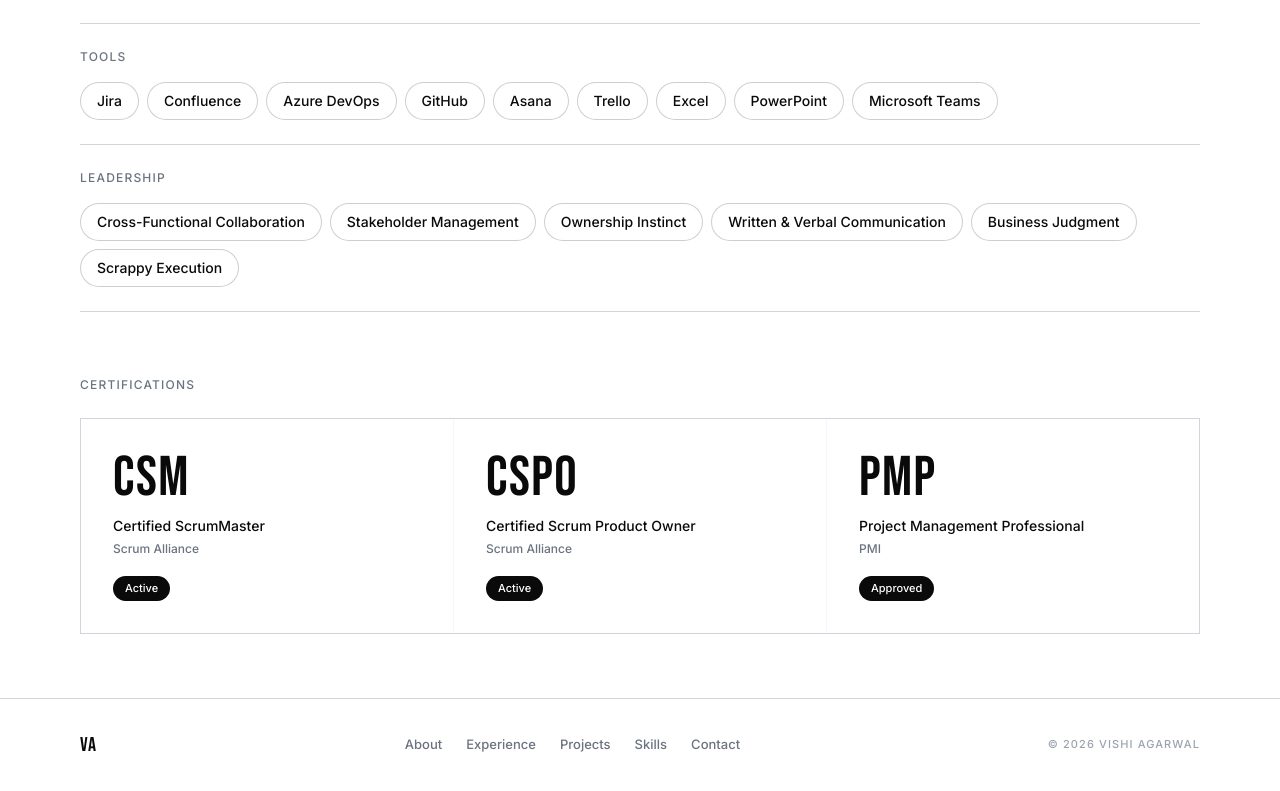
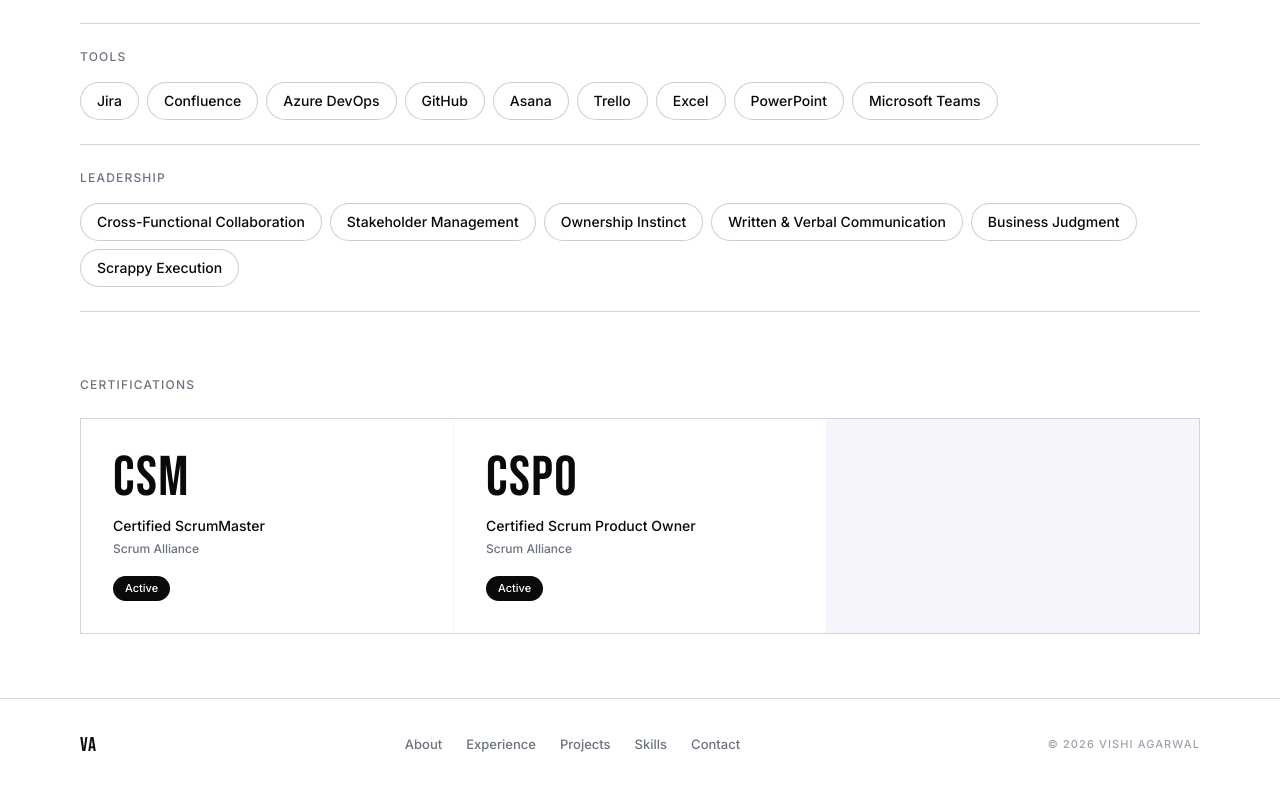
Before and after one commit to VishiAgarwal15/VishiAgarwal15.github.io, a Next.js app: page /skills in a window 1280 px wide. Shown: the part 764-1555 px from the top of the page. Built offline with nearby package versions, Linux system fonts and the light colour scheme.

Commit message:
Remove PMP from portfolio

```diff
--- a/src/components/About.tsx
+++ b/src/components/About.tsx
@@ -46,7 +46,7 @@
    15-day processing cycle down to 4 days on a $500M+ AUM platform.
    At Evenness, I shipped AI compliance features with 100% on-time
    delivery across 9 sprints. CSM &amp; CSPO certified through Scrum
-   Alliance, PMP approved through PMI.
+   Alliance.
   </p>
   <Link
    href="/contact"
--- a/src/components/Hero.tsx
+++ b/src/components/Hero.tsx
@@ -18,7 +18,7 @@
   className="mb-6"
   >
   <span className="inline-block border border-ink/30 text-ink text-[12px] font-medium tracking-widest uppercase px-4 py-1.5 rounded-pill">
-  CSM · CSPO · PMP Approved
+  CSM · CSPO Certified
   </span>
   </motion.div>
 
--- a/src/components/Skills.tsx
+++ b/src/components/Skills.tsx
@@ -38,12 +38,6 @@
  full: "Certified Scrum Product Owner",
  issuer: "Scrum Alliance",
  status: "Active",
- },
- {
- name: "PMP",
- full: "Project Management Professional",
- issuer: "PMI",
- status: "Approved",
  },
 ];
 
```
Also changed, not shown: .claude/settings.local.json.
